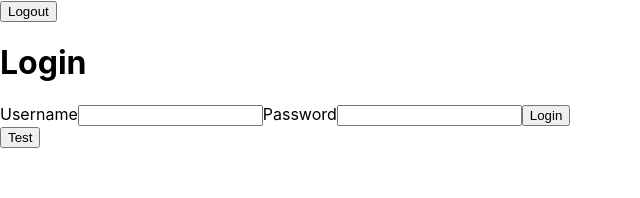
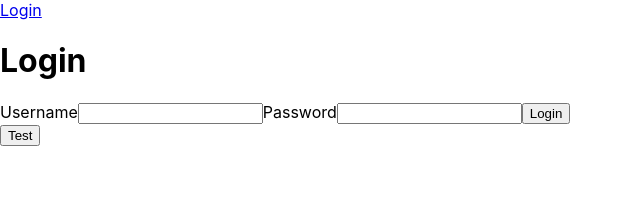
Before and after one commit to mattorchard/OPR, a React (Create React App) app in the folder client/: page /login in a window 1280 px wide. Shown: the top 198 px of the page, without its empty margins (0-640 px from the left). Built offline with nearby package versions, Linux system fonts and the light colour scheme.

Commit message:
Add login / logout navigation

```diff
--- a/client/src/App.js
+++ b/client/src/App.js
@@ -16,8 +16,9 @@ export default class App extends Component {
 
   render() {
     return <Auth>
+      <BrowserRouter>
+        <div>
         <NavBar/>
-      <BrowserRouter>
           <Switch>
             <Route path="/" component={LandingScreen} exact={true}/>
             <Route path="/login" component={LoginScreen}/>
@@ -27,6 +28,7 @@ export default class App extends Component {
             <Route path="/browse" component={BrowsePropertiesScreen}/>
             <Route path="/visiting-list" component={VisitingListScreen}/>
           </Switch>
+        </div>
       </BrowserRouter>
     </Auth>
   }
--- a/client/src/Screens/LoginScreen/LoginScreen.js
+++ b/client/src/Screens/LoginScreen/LoginScreen.js
@@ -2,6 +2,7 @@ import React, { Component } from 'react';
 import ReactForm from "../../Shared/ReactForm";
 import {request} from "../../Services/request";
 import {UserConsumer} from "../../Contexts/UserContext";
+import Redirect from "react-router-dom/es/Redirect";
 
 class LoginForm extends ReactForm {
   constructor(props) {
@@ -64,8 +65,9 @@ class LoginForm extends ReactForm {
 
 class LoginScreen extends Component {
   render() {
-    return (
-      <main>
+    return <UserConsumer>
+        {({authenticated})=>(
+        authenticated ? <Redirect to="/"/> : <main>
         <h1>Login</h1>
         <LoginForm/>
         <button onClick={async ()=>{
@@ -73,7 +75,8 @@ class LoginScreen extends Component {
           console.log(response)
         }}>Test</button>
       </main>
-    );
+      )}
+      </UserConsumer>
   }
 }
 export default LoginScreen
--- a/client/src/Shared/NavBar.js
+++ b/client/src/Shared/NavBar.js
@@ -1,9 +1,15 @@
 import React, {Component} from "react";
 import LogoutButton from "./LogoutButton";
+import Link from "react-router-dom/es/Link";
+import {UserConsumer} from "../Contexts/UserContext";
 
 
 export default class NavBar extends Component {
   render() {
-    return <LogoutButton/>
+    return <UserConsumer>
+      {({authenticated})=>(
+        authenticated ? <LogoutButton/> : <Link to="/login">Login</Link>
+      )}
+    </UserConsumer>
   }
 }
```
Lines whose indentation alone changed are shown as unchanged.
